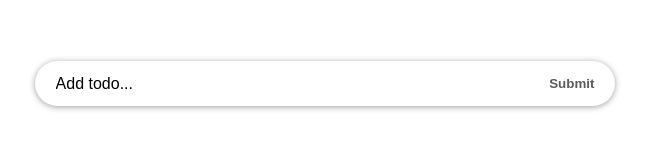
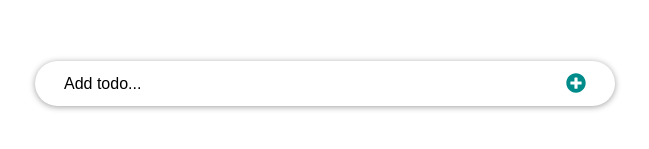
Before and after one commit to binhussen/react-todo, a React (Create React App) app: page / in a window 1280 px wide. Shown: the part 235-384 px from the top of the page, without its empty margins (315-964 px from the left). Built offline with nearby package versions, Linux system fonts and the light colour scheme.

Commit message:
Add React-icons

```diff
--- a/package.json
+++ b/package.json
@@ -8,6 +8,7 @@
     "@testing-library/user-event": "^13.5.0",
     "react": "^18.2.0",
     "react-dom": "^18.2.0",
+    "react-icons": "^4.4.0",
     "react-scripts": "5.0.1",
     "uuid": "^9.0.0",
     "web-vitals": "^2.1.4"
--- a/src/components/InputTodo.js
+++ b/src/components/InputTodo.js
@@ -1,4 +1,5 @@
 import { useState } from 'react';
+import { FaPlusCircle } from 'react-icons/fa';
 
 // eslint-disable-next-line react/prop-types
 const InputTodo = ({ addTodoItem }) => {
@@ -26,7 +27,11 @@ const InputTodo = ({ addTodoItem }) => {
         onChange={onChange}
         required
       />
-      <button className="input-submit" type="submit">Submit</button>
+      <button className="input-submit" type="submit">
+        <FaPlusCircle
+          style={{ color: 'darkcyan', fontSize: '20px', marginTop: '2px' }}
+        />
+      </button>
     </form>
   );
 };
--- a/src/components/TodoItem.js
+++ b/src/components/TodoItem.js
@@ -1,6 +1,7 @@
 /** @format */
 
 import { useState } from 'react';
+import { FaTrash } from 'react-icons/fa';
 import style from './TodoItem.module.css';
 
 const TodoItem = ({
@@ -44,7 +45,7 @@ const TodoItem = ({
           onChange={() => handleClick(id)}
         />
         <button type="button" onClick={() => handleDelete(id)}>
-          Delete
+          <FaTrash style={{ color: 'orangered', fontSize: '16px' }} />
         </button>
         <span style={completed ? completedStyle : null}>{title}</span>
       </div>
```
Also changed, not shown: 1 other file (tests, documents, lock files or other folders).
